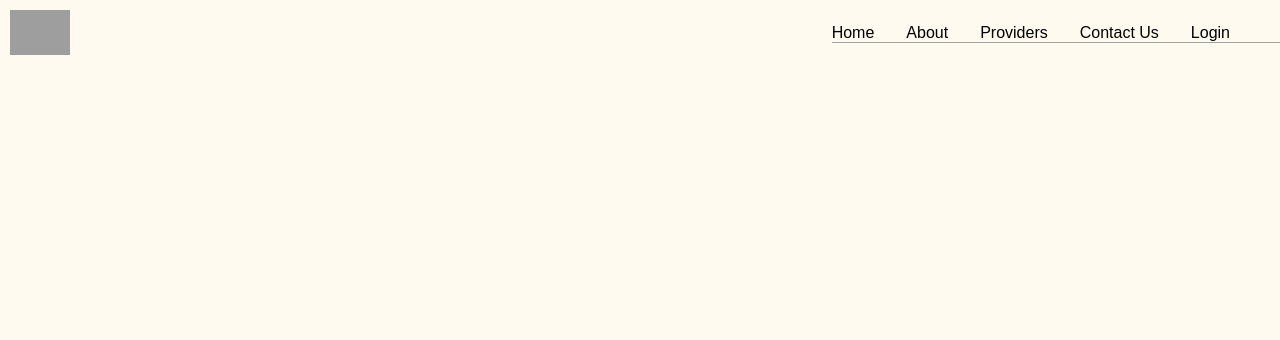
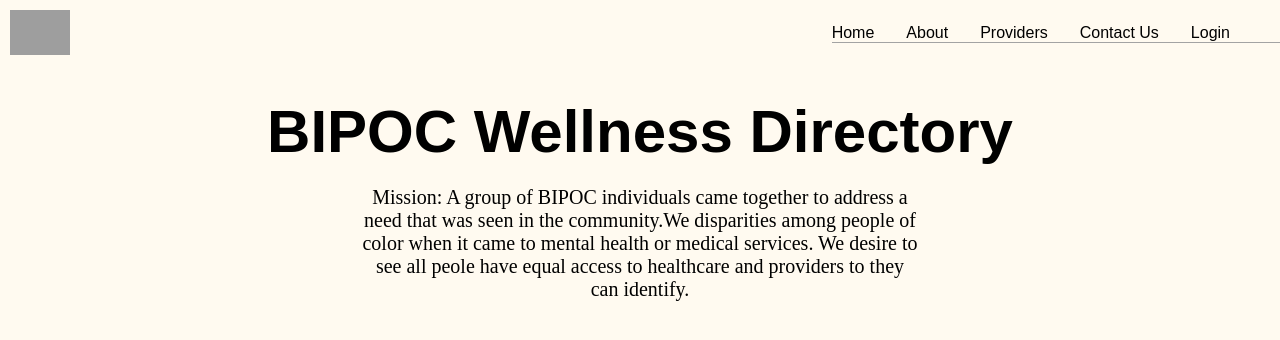
Before and after one commit to AOA19/BIPOC-Wellness-Directory, a React (Create React App) app in the folder bipoc-wellness-directory/: page /about in a window 1280 px wide. Shown: the top 340 px of the page. Built offline with nearby package versions, Linux system fonts and the light colour scheme; grey boxes are pictures that could not be loaded.

Commit message:
feat: add About component

```diff
--- a/bipoc-wellness-directory/src/App.css
+++ b/bipoc-wellness-directory/src/App.css
@@ -160,3 +160,23 @@ button {
     background-color: floralwhite;
 
 }
+
+/*************** About Page CSS ****************/
+
+.landingpage-body-center {
+  display: flex;
+  flex-direction: column;
+  align-items: center;
+}
+.landingpage-body-center h1 {
+  font-size: 60px;
+  font-weight: bold;
+  padding-bottom: 20px;
+}
+
+.landingpage-body-center p {
+  font-size: 20px;
+  width: 560px;
+  text-align: center;
+  font-family: "Times New Roman", Times, serif;
+}
--- a/bipoc-wellness-directory/src/App.js
+++ b/bipoc-wellness-directory/src/App.js
@@ -9,6 +9,7 @@ import './App.css';
 import HomePage from './components/HomePage';
 import Contact from './components/Contact';
 import Header from './components/Header';
+import About from './components/About';
 
 function App() {
   return (
@@ -18,6 +19,7 @@ function App() {
         <Routes>
           <Route exact path="/" element={ <HomePage /> } />
           <Route path="/contact" element={ <Contact /> } />
+          <Route path="/about" element={ <About /> } />
         </Routes>
       </Router>
     </>
--- /dev/null
+++ b/bipoc-wellness-directory/src/components/About.js
@@ -0,0 +1,19 @@
+import { React } from "react";
+
+function About() {
+  return (
+      <div className="container">
+        <div className="landingpage-body-center">
+        <h1>BIPOC Wellness Directory</h1>
+        <p>
+            Mission: A group of BIPOC individuals came together to address a need
+            that was seen in the community.We disparities among people of color when
+            it came to mental health or medical services. We desire to see all peole
+            have equal access to healthcare and providers to they can identify.
+        </p>
+        </div>
+    </div>
+  );
+}
+
+export default About;
--- a/bipoc-wellness-directory/src/components/Contact.js
+++ b/bipoc-wellness-directory/src/components/Contact.js
@@ -24,6 +24,7 @@ function Contact(){
                 </form>
             </section>
             </div>
+
     );
 }
 
--- a/bipoc-wellness-directory/src/components/Header.js
+++ b/bipoc-wellness-directory/src/components/Header.js
@@ -10,7 +10,7 @@ function Header(){
             <div className="top-navigation-right">
                 <nav className="top-navigation-links">
                     <Link to='/'> Home </Link>
-                    <Link to='/'> About </Link>
+                    <Link to='/about'> About </Link>
                     <Link to='/'> Providers </Link>
                     <Link to='/contact'> Contact Us</Link>
                     <Link to='/'> Login </Link>
```
Lines whose indentation alone changed are shown as unchanged.
